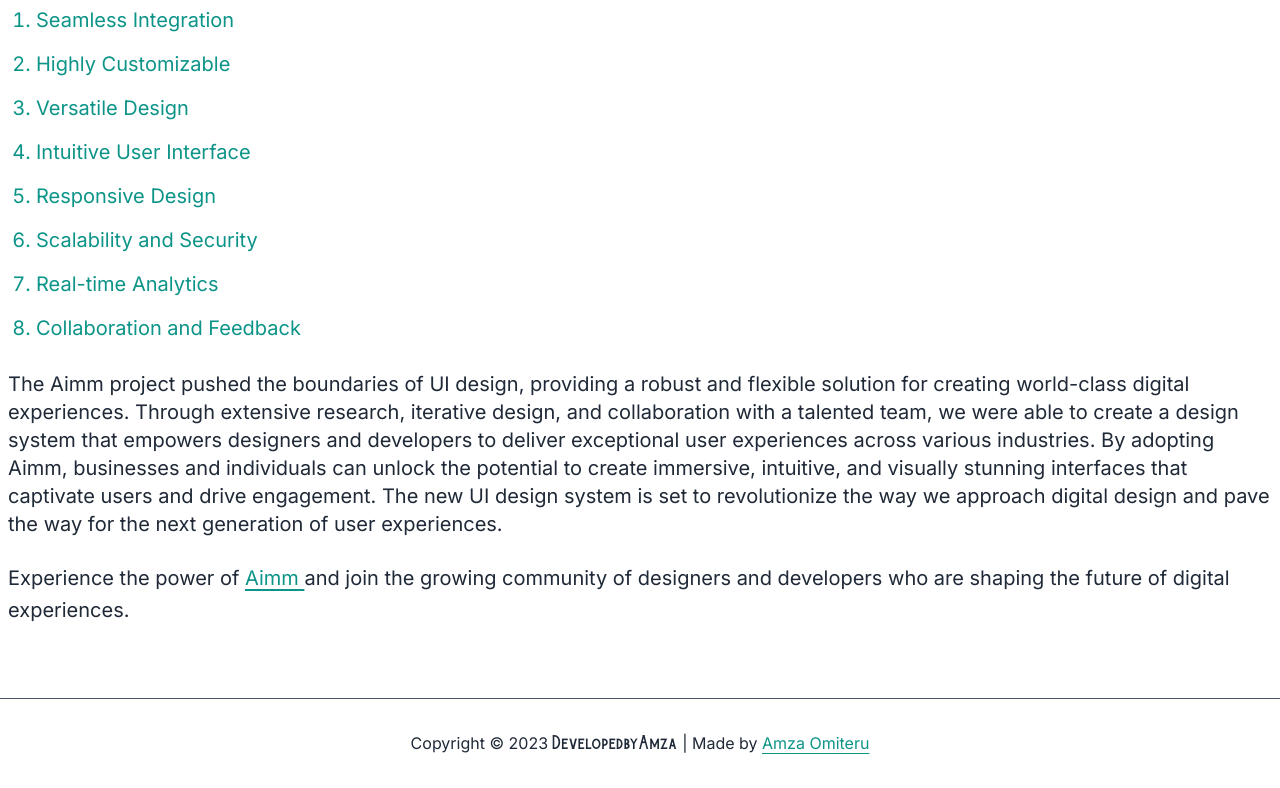
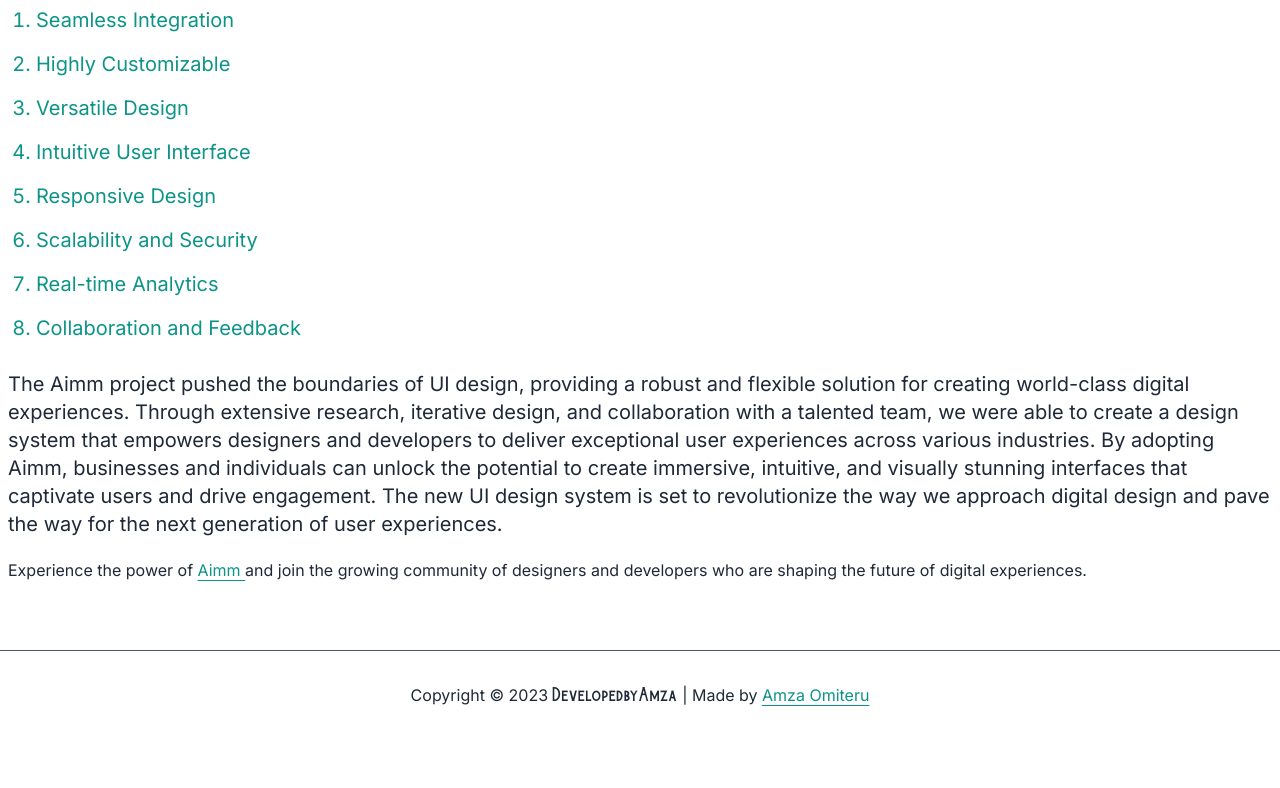
Before and after one commit to amza-web/dimitri-portfolio, a Next.js app: page /portfolio/Aimm in a window 1280 px wide. Shown: the part 1356-2144 px from the top of the page. After the commit the page ends 2096 px from the top, so only its background shows below. Built offline with nearby package versions, Linux system fonts and the light colour scheme.

Commit message:
fixed the hydration error

```diff
--- a/src/app/portfolio/[slug]/page.js
+++ b/src/app/portfolio/[slug]/page.js
@@ -6,7 +6,6 @@ import web3 from '@/../public/web3.png'
 import web4 from '@/../public/web4.png'
 import web5 from '@/../public/web5.png'
 import Footer from '@/components/Footer'
-import Link from 'next/link'
 
 export async function generateMetadata({ params }) {
     const slug = decodeURIComponent(params.slug)
@@ -116,7 +115,7 @@ export default function PortfolioItemPage ({params}) {
             <Navigation />
             <main className='ctn-mx px-2'>
                 {content ? (
-                    <>
+                <>
                     <div>
                         <Image
                         src={content.image}
@@ -129,9 +128,6 @@ export default function PortfolioItemPage ({params}) {
                         <h1 className='text-5xl'>{content.title}</h1>
                         <hr className='my-6 bg-gray-800 h-0.5' />
                         <div className="grid grid-cols-1">
-                            <div>
-
-                            </div>
                             <div className='text-xl text-slate-700'>
                                 <p>{content.description}</p>
                             </div>
@@ -150,9 +146,7 @@ export default function PortfolioItemPage ({params}) {
                             <p className='pt-5 text-xl'>
                                 {content.conclusion}
                             </p>
-                            <p className='text-xl'>
-                                {content.conclusion2}
-                            </p>
+                            {content.conclusion2}
                         </div>
                     </div>
                 </>
```
